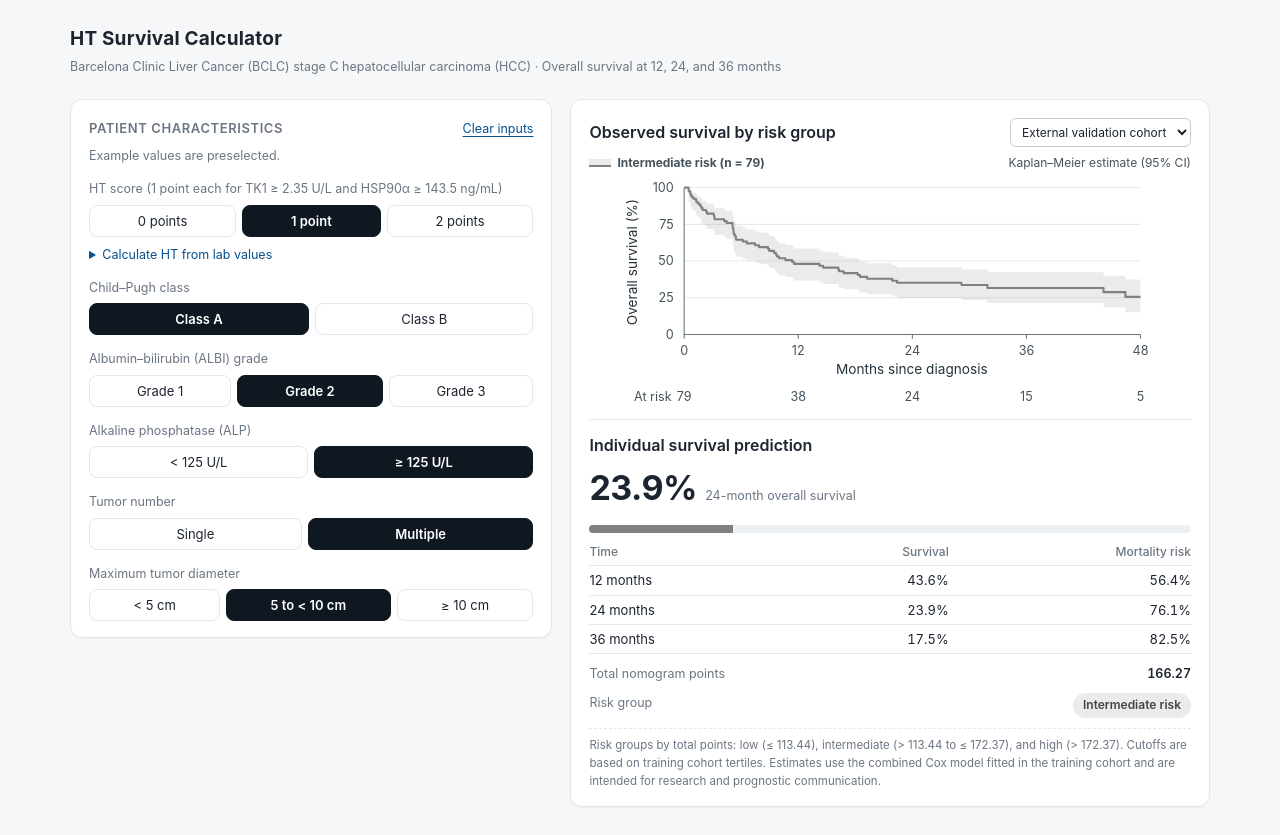
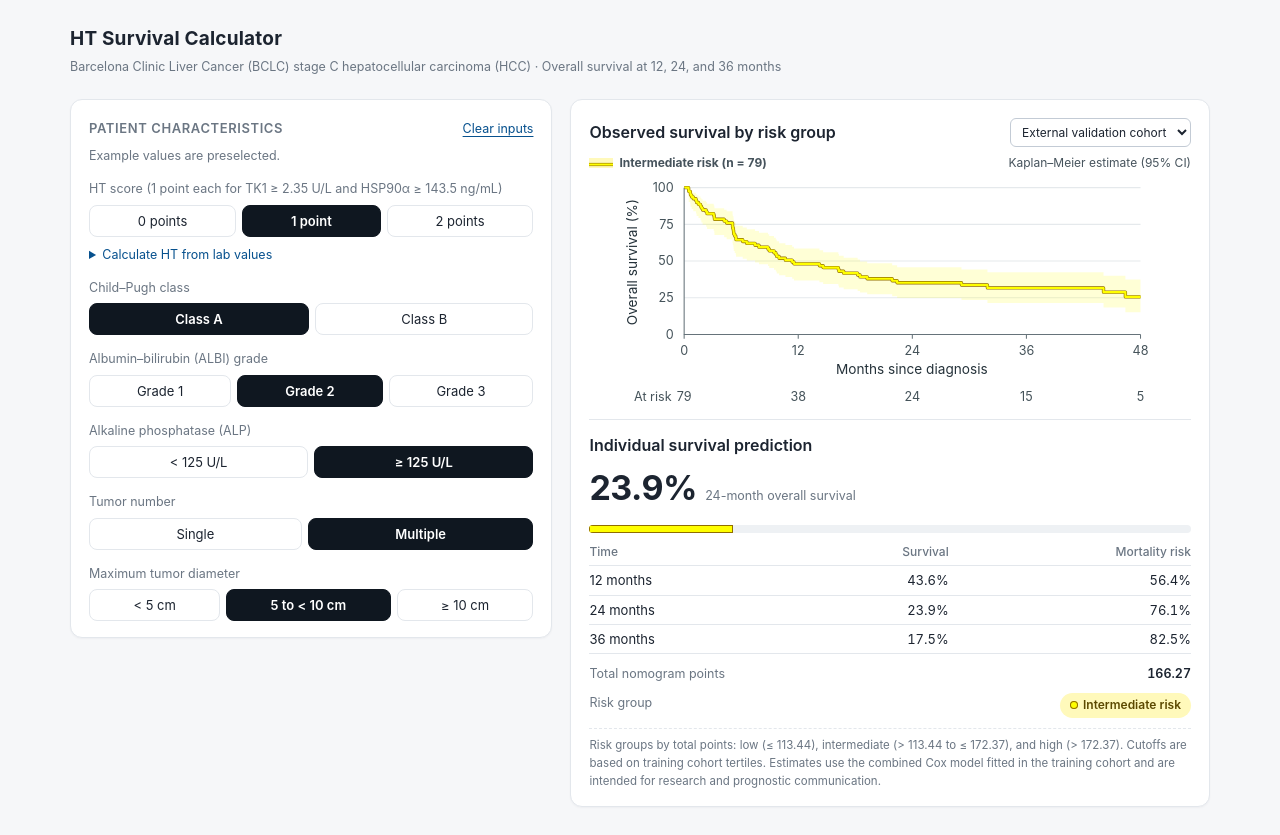
Before and after one commit to zhouge099482-lab/ht-survival-calculator, a plain HTML site: page index.html in a window 1280 px wide. Drawn offline with Linux system fonts and the light colour scheme.

Commit message:
Use red, yellow, and green for high, intermediate, and low risk

```diff
--- a/index.html
+++ b/index.html
@@ -7,7 +7,7 @@
 <meta name="description" content="Interactive HT nomogram for estimating overall survival at 12, 24, and 36 months in BCLC stage C hepatocellular carcinoma.">
 <style>
   :root{
-    --low:#07518E; --int:#E39A1F; --high:#D91E2B;
+    --link:#07518E;
     --ink:#1c2430; --muted:#6b7683; --line:#e3e7ec; --bg:#f6f7f9;
   }
   *{box-sizing:border-box}
@@ -24,7 +24,7 @@
   .card h2{font-size:13px;margin:0 0 14px;color:var(--muted);font-weight:600;
            letter-spacing:.6px;text-transform:uppercase}
   .card-head{display:flex;justify-content:space-between;align-items:baseline;gap:8px}
-  .text-button{padding:0;border:0;background:none;color:var(--low);font:inherit;font-size:12.5px;cursor:pointer;text-decoration:underline;text-underline-offset:3px}
+  .text-button{padding:0;border:0;background:none;color:var(--link);font:inherit;font-size:12.5px;cursor:pointer;text-decoration:underline;text-underline-offset:3px}
   .example{color:var(--muted);font-size:12.5px;margin:-6px 0 14px}
   .row{margin-bottom:14px}
   .row:last-child{margin-bottom:0}
@@ -35,9 +35,9 @@
     transition:.15s;font-family:inherit}
   .seg button:hover{border-color:#c3cbd5}
   .seg button[aria-pressed="true"]{background:#0f1720;color:#fff;border-color:#0f1720;font-weight:600}
-  .seg button:focus-visible,.text-button:focus-visible,summary:focus-visible,.ht-input button:focus-visible{outline:2px solid var(--low);outline-offset:2px}
+  .seg button:focus-visible,.text-button:focus-visible,summary:focus-visible,.ht-input button:focus-visible{outline:2px solid var(--link);outline-offset:2px}
   .ht-input{margin-top:8px;font-size:12.5px}
-  .ht-input summary{color:var(--low);cursor:pointer}
+  .ht-input summary{color:var(--link);cursor:pointer}
   .ht-input form{margin-top:8px}
   .labs{display:grid;grid-template-columns:1fr 1fr;gap:8px}
   .labs input{display:block;width:100%;min-height:36px;padding:5px 8px;border:1px solid #c3cbd5;border-radius:7px;color:var(--ink);font:inherit}
@@ -52,6 +52,7 @@
   th{color:var(--muted);font-weight:500;font-size:12px}
   td.n{text-align:right;font-variant-numeric:tabular-nums}
   .badge{display:inline-block;padding:3px 10px;border-radius:999px;color:#fff;font-size:12px;font-weight:600}
+  .badge[data-risk]::before{content:"";display:inline-block;width:8px;height:8px;border-radius:50%;margin-right:5px;background:var(--risk-accent);box-shadow:inset 0 0 0 1px var(--risk-edge)}
   .bar{height:8px;border-radius:999px;background:#eef1f4;overflow:hidden;margin-top:10px}
   .bar i{display:block;height:100%;width:0;transition:width .28s ease}
   .note{color:var(--muted);font-size:11.5px;margin-top:16px;border-top:1px dashed var(--line);padding-top:12px}
@@ -61,10 +62,10 @@
   .km-head,.km-meta{display:flex;align-items:center;justify-content:space-between;flex-wrap:wrap;gap:6px 12px}
   .km-head h2{margin:0;font-size:16px;text-transform:none;color:var(--ink);letter-spacing:0}
   .km-head select{font:inherit;font-size:12px;padding:5px 7px;border:1px solid #c3cbd5;border-radius:6px;background:white;color:var(--ink)}
-  .km-head select:focus-visible{outline:2px solid var(--low);outline-offset:2px}
+  .km-head select:focus-visible{outline:2px solid var(--link);outline-offset:2px}
   .km-meta{margin:7px 0 2px;font-size:12px;color:#46535c}
   .km-key{display:inline-flex;gap:6px;align-items:center}
-  .km-key i{display:inline-block;width:22px;height:8px;background:var(--km-wash);border-bottom:2px solid var(--km-color)}
+  .km-key svg{width:24px;height:10px;flex:none}
   .km-svg{display:block;width:100%;height:auto;max-height:235px;font-family:inherit;overflow:visible}
   .km-svg text{fill:#45535a;font-size:12px}
   .km-svg .axis-label{font-size:13px;fill:#25323a}
@@ -144,7 +145,7 @@
         <div id="km-empty" class="km-empty" hidden>Complete the patient characteristics to see the corresponding risk group.</div>
         <div id="km-display" hidden>
           <div class="km-meta">
-            <span class="km-key"><i aria-hidden="true"></i><strong id="km-group"></strong></span>
+            <span class="km-key"><svg viewBox="0 0 24 10" aria-hidden="true"><rect width="24" height="10" fill="var(--km-wash)"></rect><path d="M0 6.5 H24" stroke="var(--km-edge)" stroke-width="3.2" stroke-dasharray="var(--km-dash)"></path><path d="M0 6.5 H24" stroke="var(--km-color)" stroke-width="2" stroke-dasharray="var(--km-dash)"></path></svg><strong id="km-group"></strong></span>
             <span>Kaplan–Meier estimate (95% CI)</span>
           </div>
           <svg id="km-chart" class="km-svg" viewBox="0 0 510 224" role="img" aria-labelledby="km-title km-desc">
@@ -152,6 +153,7 @@
             <desc id="km-desc"></desc>
             <g id="km-grid"></g>
             <path id="km-band" stroke="none"></path>
+            <path id="km-outline" fill="none" stroke-width="3.2" stroke-linejoin="round" aria-hidden="true"></path>
             <path id="km-line" fill="none" stroke-width="2" stroke-linejoin="round"></path>
             <g id="km-axes"></g>
             <g id="km-at-risk"></g>
@@ -193,8 +195,10 @@ const BETA = {
 const H0 = {12: 0.14957181892101762, 24: 0.2578178362728149, 36: 0.31449517630168033};
 const MAXB = 1.0305538916631896;
 const CUT = {low: 113.44, high: 172.37};
-const COL = {low: "#8AB7E9", int: "#808080", high: "#103F32", none: "#8a94a0"};
-const TINT = {low: "#e8f1fb", int: "#ebebeb", high: "#e1ebe6"};
+const COL = {low: "#00B050", int: "#FFFF00", high: "#FF0000", none: "#8a94a0"};
+const TINT = {low: "#E3F4E9", int: "#FFF9BB", high: "#FFE5E3"};
+const EDGE = {low: "#157345", int: "#916E00", high: "#AC2928"};
+const BADGE_TEXT = {low: "#155B35", int: "#5C4900", high: "#932A27"};
 const RISK_NAMES = {low: "Low risk", int: "Intermediate risk", high: "High risk"};
 const HT_CUT = {tk1: 2.35, hsp90: 143.5};
 
@@ -265,15 +269,23 @@ function showKm(group) {
   const reference = km.cohorts[cohortPicker.value][group === 'int' ? 'intermediate' : group];
   const {curve, n, atRisk} = reference;
   const line = document.getElementById('km-line');
+  const outline = document.getElementById('km-outline');
   const band = document.getElementById('km-band');
-  line.setAttribute('d', 'M' + stepVertices(curve, 1).join(' L'));
+  const path = 'M' + stepVertices(curve, 1).join(' L');
+  const dash = group === 'high' ? '5 3' : 'none';
+  line.setAttribute('d', path);
+  outline.setAttribute('d', path);
+  outline.setAttribute('stroke', EDGE[group]);
+  outline.setAttribute('stroke-dasharray', dash);
   line.setAttribute('stroke', COL[group]);
-  line.setAttribute('stroke-dasharray', group === 'high' ? '5 3' : 'none');
+  line.setAttribute('stroke-dasharray', dash);
   band.setAttribute('d', 'M' + stepVertices(curve, 3).concat(stepVertices(curve, 2).reverse()).join(' L') + ' Z');
   band.setAttribute('fill', COL[group]);
   band.setAttribute('fill-opacity', '0.16');
   chartArea.style.setProperty('--km-color', COL[group]);
   chartArea.style.setProperty('--km-wash', TINT[group]);
+  chartArea.style.setProperty('--km-edge', EDGE[group]);
+  chartArea.style.setProperty('--km-dash', dash);
   document.getElementById('km-group').textContent = RISK_NAMES[group] + ' (n = ' + n + ')';
   const at24 = curve.filter(row => row[0] <= 24).at(-1);
   document.getElementById('km-desc').textContent = cohortPicker.selectedOptions[0].text +
@@ -296,6 +308,7 @@ function render(){
     }
     g.style.background = COL.none;
     g.style.color = '#fff';
+    delete g.dataset.risk;
     bar.style.width = '0';
     showKm(null);
     return;
@@ -318,9 +331,13 @@ function render(){
   document.getElementById('d36').textContent = pct(1 - s[36]);
   document.getElementById('pts').textContent = pts.toFixed(2);
   g.textContent = label; g.style.background = TINT[grp];
-  g.style.color = {low:'#27557e', int:'#444', high:COL.high}[grp];
+  g.style.color = BADGE_TEXT[grp];
+  g.dataset.risk = grp;
+  g.style.setProperty('--risk-accent', COL[grp]);
+  g.style.setProperty('--risk-edge', EDGE[grp]);
   bar.style.width = (100 * s[24]).toFixed(1) + '%';
   bar.style.background = COL[grp];
+  bar.style.boxShadow = 'inset 0 0 0 1px ' + EDGE[grp];
   showKm(grp);
 }
 
```
